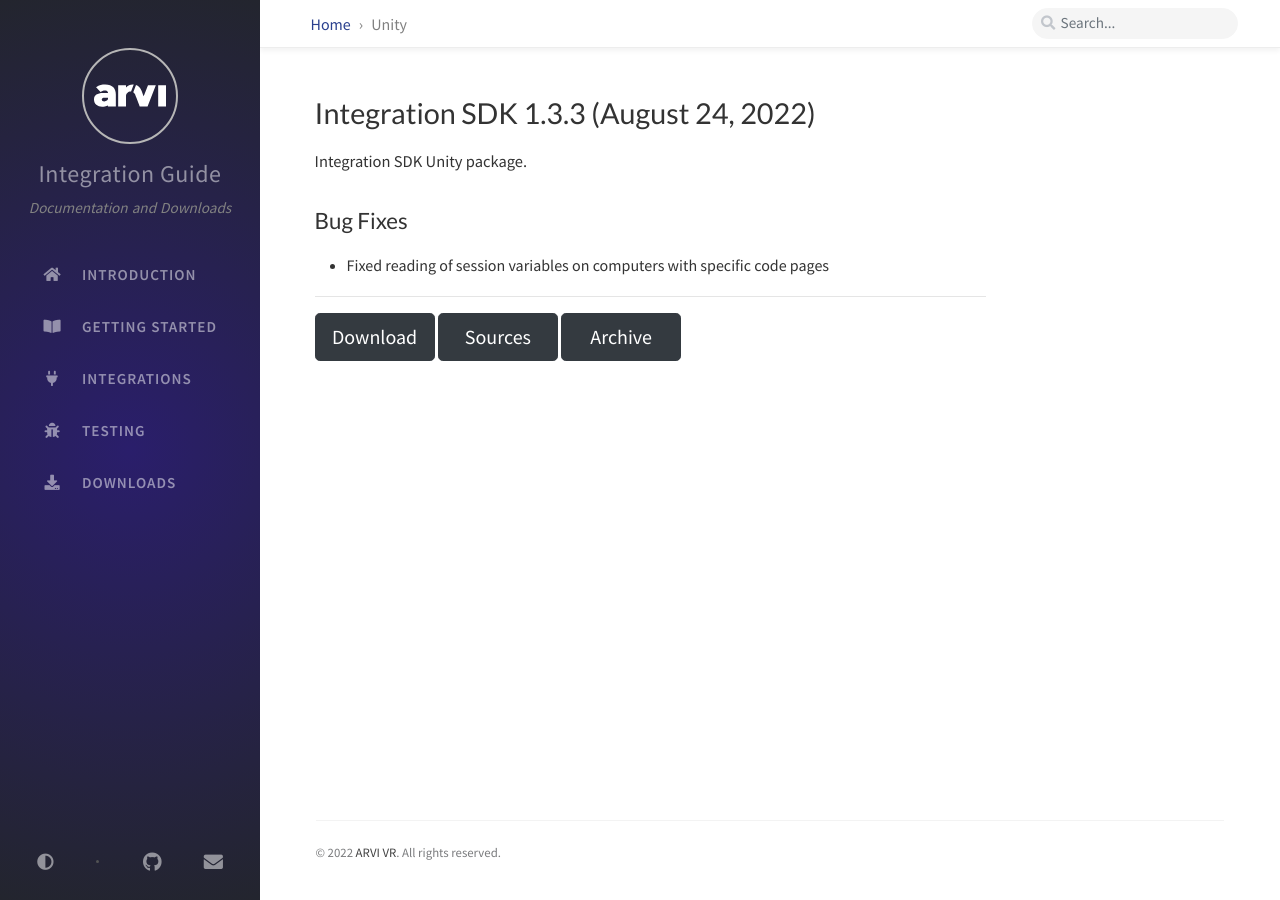
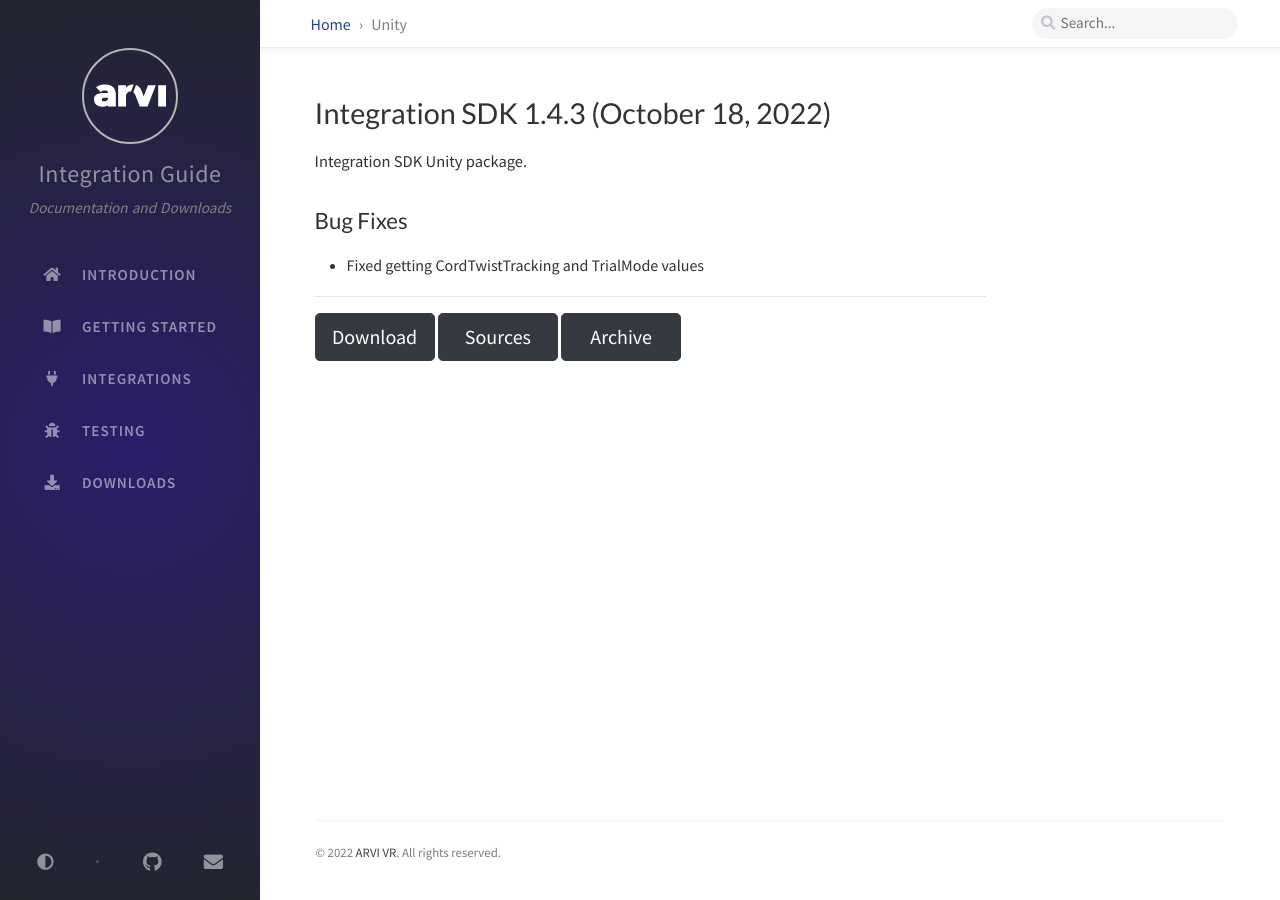
Before and after one commit to arvi-vr/integration-guide, a Jekyll site: the page built from _tabs/downloads-unity.md, in a window 1280 px wide. Built offline with Jekyll 4.4.1, drawn with Linux system fonts in a browser that asks for light colours; comment, search, counter and statistics services are not loaded.

Commit message:
Update downloads-unity.md

```diff
--- a/_tabs/downloads-unity.md
+++ b/_tabs/downloads-unity.md
@@ -4,14 +4,14 @@
 menu: child
 ---
 
-# Integration SDK 1.3.3 (August 24, 2022)
+# Integration SDK 1.4.3 (October 18, 2022)
 
 Integration SDK Unity package.
 
 ## Bug Fixes
-- Fixed reading of session variables on computers with specific code pages
+- Fixed getting CordTwistTracking and TrialMode values
 
 <hr>
-<button onclick="window.open('https://github.com/arvi-vr/unity-integration/releases/download/1.3.3/Integration.SDK.1.3.3.unitypackage')" type="button" class="btn btn-dark btn-lg">Download</button>
+<button onclick="window.open('https://github.com/arvi-vr/unity-integration/releases/download/1.4.3/Integration.SDK.1.4.3.unitypackage')" type="button" class="btn btn-dark btn-lg">Download</button>
 <button onclick="window.open('https://github.com/arvi-vr/unity-integration')" type="button" class="btn btn-dark btn-lg">Sources</button>
 <button onclick="window.open('https://github.com/arvi-vr/unity-integration/releases')" type="button" class="btn btn-dark btn-lg">Archive</button>
```
